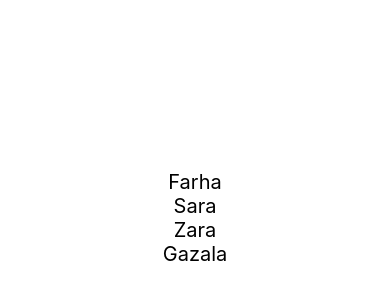
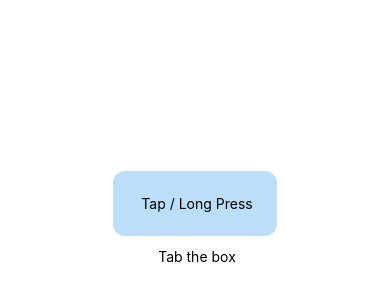
Before and after one commit to Gazala939/firstappnative, a React Native app: screen / in a window 390 px wide. Shown: the part 204-504 px from the top of the page. Built offline with nearby package versions, Linux system fonts and the light colour scheme.

Commit message:
onPress In,Out,Long

```diff
--- a/App.tsx
+++ b/App.tsx
@@ -1,18 +1,20 @@
-// Array with object
-import React from 'react'
-import {View,Text,StyleSheet} from 'react-native';
+
+import {useState} from 'react'
+import {View,Text,StyleSheet,Pressable} from 'react-native';
 
 function App(){
-    const names = ['Farha','Sara', 'Zara', 'Gazala'];
+    const [log, setlog] = useState('Tab the box');
     return(
         <View style = {styles.container}>
-            {names.map((obj , index)=>{
-                return(
-                    <Text style = {{fontSize:20}} key = {index}>
-                        {obj}
-                    </Text>
-                )
-            })}
+            <Pressable
+                style = {({pressed})=>[styles.box,{opacity: pressed ? 0.5: 1}]}
+                onPress = {()=> setlog('On Press')}
+                onPressIn={()=>setlog('On Press In')}
+                onPressOut={()=>setlog('On Press Out')}
+                onLongPress={()=>setlog('On Long Press')}>
+                <Text> Tap / Long Press</Text>
+            </Pressable>
+            <Text style={{marginTop:12}}> {log}</Text>
         </View>
 
     )
@@ -21,8 +23,15 @@ function App(){
 const styles = StyleSheet.create({
     container:{
         flex: 1,
-        justifyContent:'center',
-        alignItems:'center'
+        justifyContent: 'center',
+        alignItems: 'center',
+        backgroundColor:'white'
+    },
+    box:{
+        backgroundColor:'#BBDEFB',
+        padding:24,
+        borderRadius: 12,
+
     }
 })
 
```
